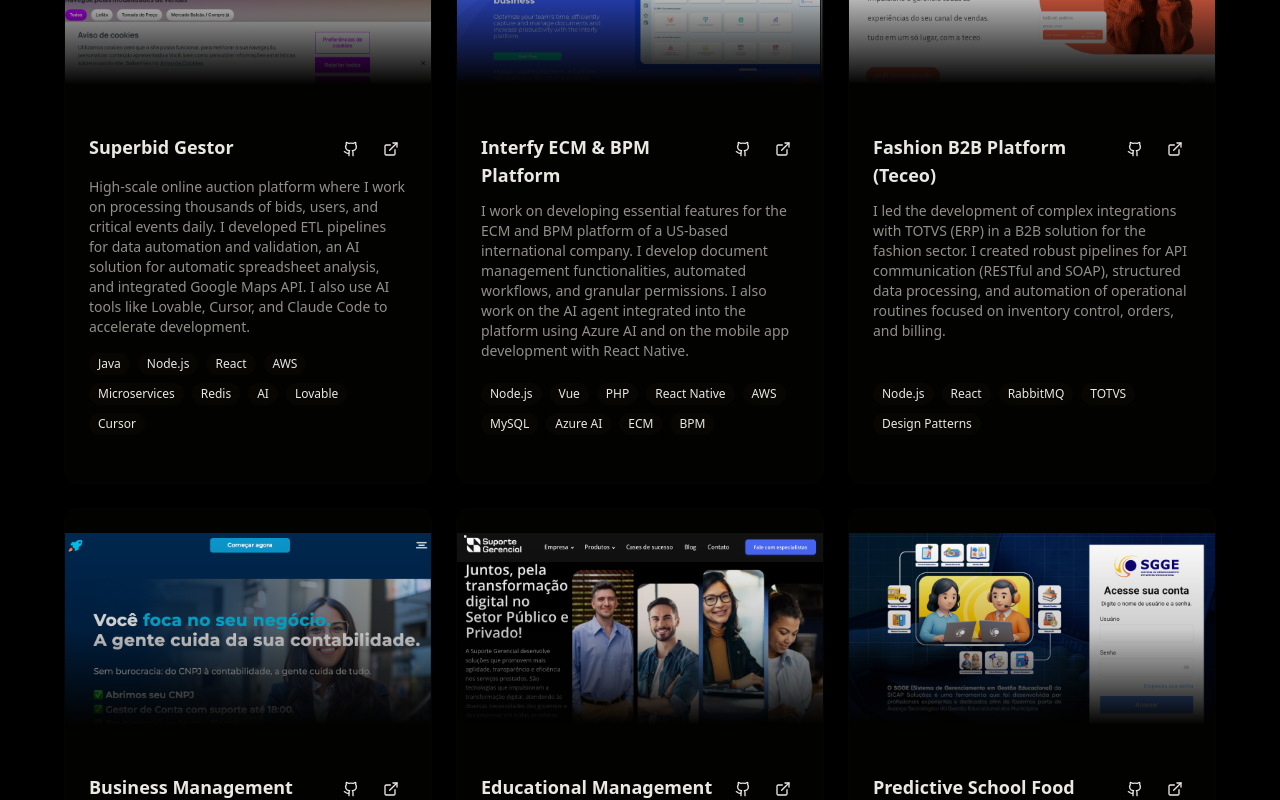
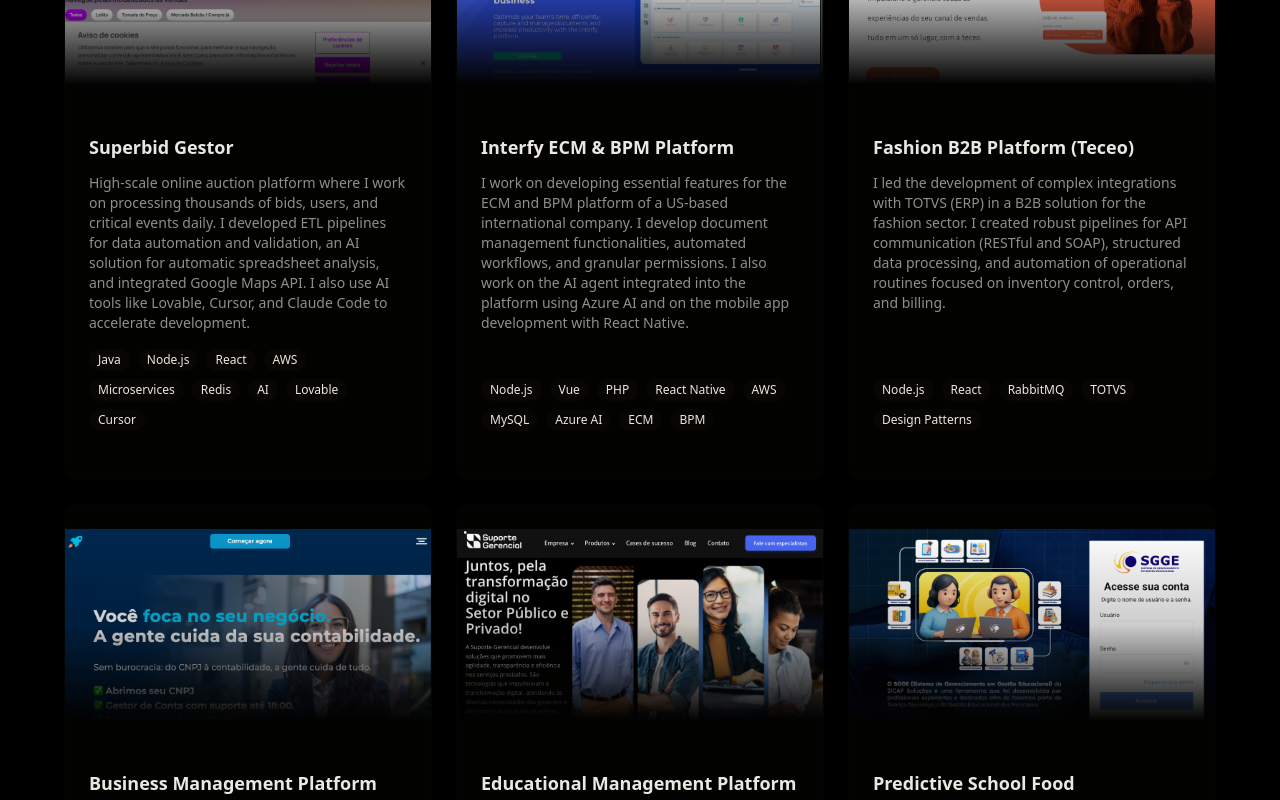
Before and after one commit to mathmartins2/portfolio, a Next.js app: page /en in a window 1280 px wide. Shown: the part 3240-4040 px from the top of the page. Built offline with nearby package versions, Linux system fonts and the light colour scheme.

Commit message:
Refactor Projects component layout and remove unused imports

```diff
--- a/app/components/sections/projects.tsx
+++ b/app/components/sections/projects.tsx
@@ -3,8 +3,6 @@
 import { motion } from "framer-motion";
 import { Card } from "@/components/ui/card";
 import { Badge } from "@/components/ui/badge";
-import { ExternalLink, Github } from "lucide-react";
-import { Button } from "@/components/ui/button";
 import { useTranslations } from "next-intl";
 import Image from "next/image";
 
@@ -25,10 +23,7 @@
     tags: string[];
   }>;
   return (
-    <section
-      id="projects"
-      className="py-24 md:py-32 relative"
-    >
+    <section id="projects" className="py-24 md:py-32 relative">
       <div className="container mx-auto px-6">
         <motion.div
           initial={{ opacity: 0, y: 20 }}
@@ -38,7 +33,9 @@
           className="max-w-6xl mx-auto"
         >
           <div className="flex items-center gap-4 mb-12">
-            <span className="font-mono text-amber text-sm">{t("sectionNumber")}</span>
+            <span className="font-mono text-amber text-sm">
+              {t("sectionNumber")}
+            </span>
             <h2 className="text-3xl md:text-4xl font-bold">{t("title")}</h2>
             <div className="flex-1 h-px bg-border" />
           </div>
@@ -64,31 +61,9 @@
                   </div>
 
                   <div className="p-6 flex-1 flex flex-col">
-                    <div className="flex items-start justify-between mb-3">
-                      <h3 className="font-semibold text-lg">{project.title}</h3>
-                      <div className="flex gap-2">
-                        <Button
-                          variant="ghost"
-                          size="icon"
-                          className="h-8 w-8"
-                          asChild
-                        >
-                          <a href="#" target="_blank" rel="noopener noreferrer">
-                            <Github className="h-4 w-4" />
-                          </a>
-                        </Button>
-                        <Button
-                          variant="ghost"
-                          size="icon"
-                          className="h-8 w-8"
-                          asChild
-                        >
-                          <a href="#" target="_blank" rel="noopener noreferrer">
-                            <ExternalLink className="h-4 w-4" />
-                          </a>
-                        </Button>
-                      </div>
-                    </div>
+                    <h3 className="font-semibold text-lg mb-3">
+                      {project.title}
+                    </h3>
 
                     <p className="text-sm text-muted-foreground mb-4 flex-1">
                       {project.description}
```
